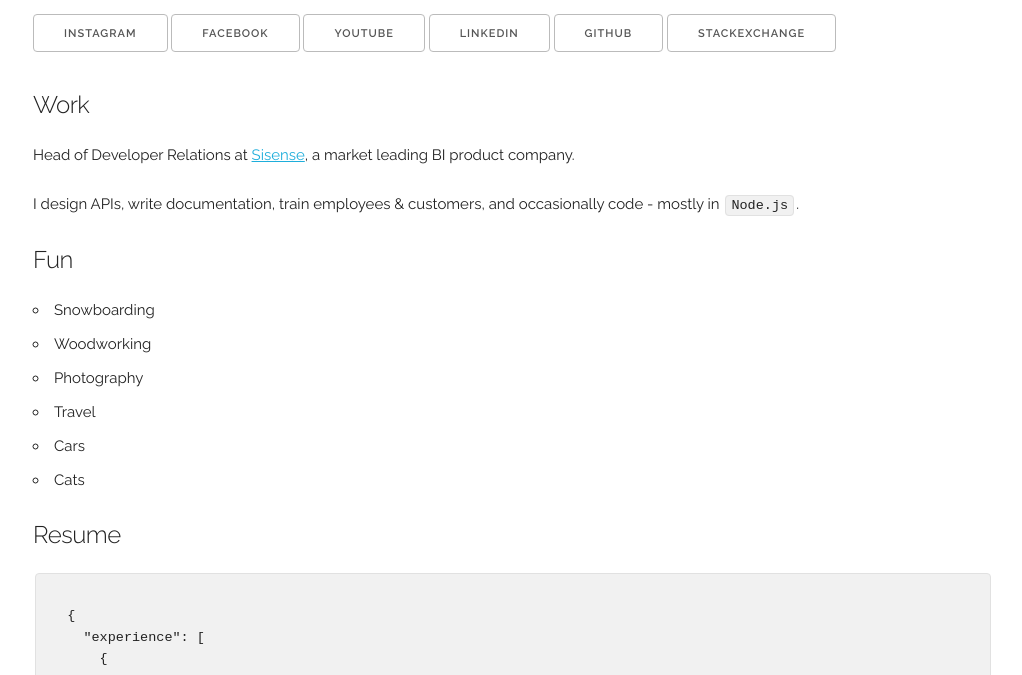
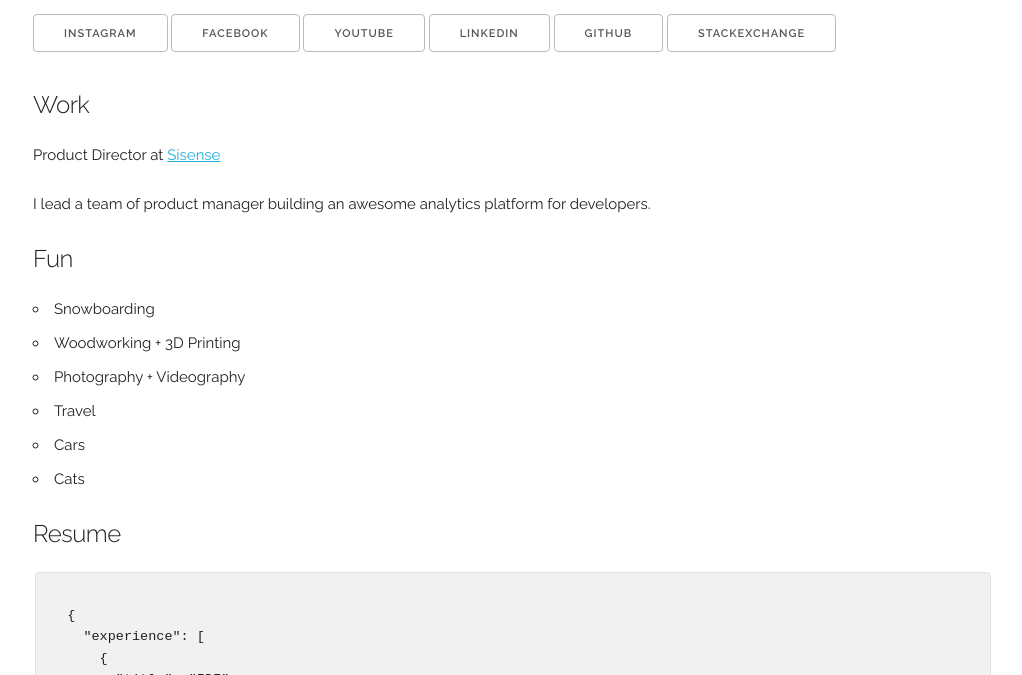
Before and after one commit to motigra/motigra.github.io, a plain HTML site: page index.html in a window 1280 px wide. Shown: the part 425-1100 px from the top of the page, without its empty margins (127-1149 px from the left). Drawn offline with Linux system fonts and the light colour scheme.

Commit message:
minor updates

```diff
--- a/index.html
+++ b/index.html
@@ -58,9 +58,8 @@
     <div class="row">
       <div class="column">
         <h5>Work</h5>
-        <p>Head of Developer Relations at <a href="https://www.sisense.com/" target="_blank">Sisense</a>,
-          a market leading BI product company.</p>
-        <p>I design APIs, write documentation, train employees & customers, and occasionally code - mostly in <code>Node.js</code>.</p>
+        <p>Product Director at <a href="https://www.sisense.com/" target="_blank">Sisense</a></p>
+        <p>I lead a team of product manager building an awesome analytics platform for developers.</p>
       </div>
     </div>
     <div class="row">
@@ -68,8 +67,8 @@
         <h5>Fun</h5>
         <ul>
           <li>Snowboarding</li>
-          <li>Woodworking</li>
-          <li>Photography</li>
+          <li>Woodworking + 3D Printing</li>
+          <li>Photography + Videography</li>
           <li>Travel</li>
           <li>Cars</li>
           <li>Cats</li>
@@ -99,11 +98,12 @@
         "from": 2013,
         "to": null,
         "roles": [
-          "Full-stack Developer",
           "Full-stack Team Lead",
           "Offshore Site Manager",
           "Professional Services Group Lead",
-          "Head of Developer Relations, Chief API Architect"
+          "Head of Developer Relations, Chief API Architect",
+          "Sr. Product Manager",
+          "Product Director"
         ]
       }
     ]
```
